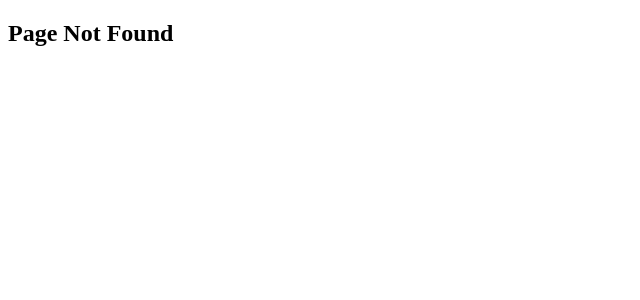
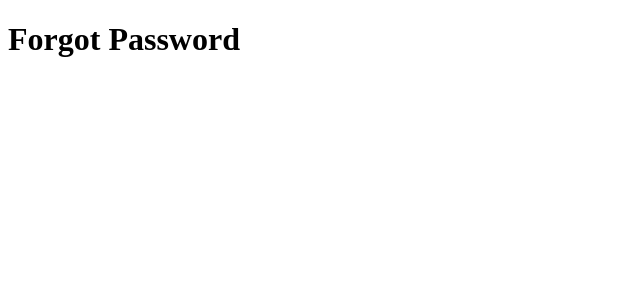
Before and after one commit to sufiyaanusmani/Next-JS-Course, a Next.js app: page /forgot-password in a window 1280 px wide. Before the commit this address had no page. Shown: the top 300 px of the page, without its empty margins (0-640 px from the left). Built offline with nearby package versions, Linux system fonts and the light colour scheme.

Commit message:
13 - Route Groups

```diff
--- /dev/null
+++ b/src/app/(auth)/forgot-password/page.tsx
@@ -0,0 +1,11 @@
+import React from 'react'
+
+const ForgotPassword = () => {
+  return (
+    <div>
+      <h1>Forgot Password</h1>
+    </div>
+  )
+}
+
+export default ForgotPassword
```
Also changed, not shown: src/app/(auth)/login/page.tsx (added, +11 -0 lines), src/app/(auth)/register/page.tsx (added, +11 -0 lines).
